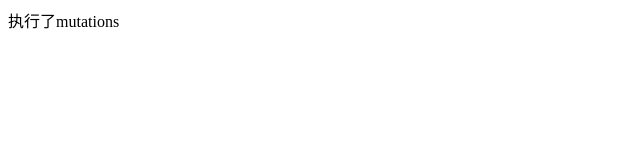
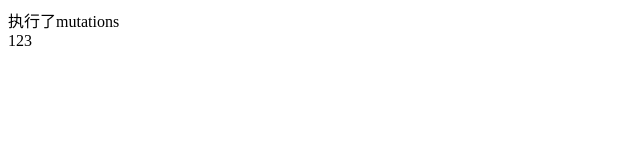
Before and after one commit to wgbx/mapbox, a Vue app: page /#/ in a window 1280 px wide. Shown: the top 160 px of the page, without its empty margins (0-640 px from the left). Built offline with nearby package versions, Linux system fonts and the light colour scheme.

Commit message:
add node-sass

```diff
--- a/package.json
+++ b/package.json
@@ -10,6 +10,7 @@
     "build": "node build/build.js"
   },
   "dependencies": {
+    "node-sass": "^4.11.0",
     "vue": "^2.5.2",
     "vue-router": "^3.0.1",
     "vuex": "^3.1.1"
@@ -39,6 +40,7 @@
     "postcss-loader": "^2.0.8",
     "postcss-url": "^7.2.1",
     "rimraf": "^2.6.0",
+    "sass-loader": "^7.1.0",
     "semver": "^5.3.0",
     "shelljs": "^0.7.6",
     "uglifyjs-webpack-plugin": "^1.1.1",
--- a/src/pages/home/Home.vue
+++ b/src/pages/home/Home.vue
@@ -1,6 +1,7 @@
 <template>
-  <div>
+  <div class="warp">
     {{$store.state.home.show}}
+    <div class="item">123</div>
   </div>
 </template>
 
@@ -22,6 +23,12 @@
   }
 </script>
 
-<style scoped>
+<style lang="scss" scoped>
+  .warp {
+    width: 1200px;
 
+    .item {
+
+    }
+  }
 </style>
```
Also changed, not shown: 1 other file (tests, documents, lock files or other folders).
